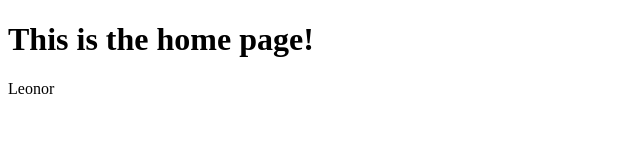
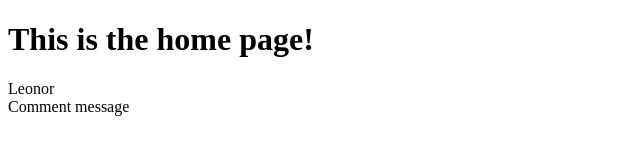
Before and after one commit to tkwang0530/visualCodeTest, a plain HTML site: page index.html in a window 1280 px wide. Shown: the whole page, without its empty margins (0-640 px from the left). Drawn offline with Linux system fonts and the light colour scheme.

Commit message:
add comment message in html file

```diff
--- a/index.html
+++ b/index.html
@@ -9,5 +9,9 @@
 <body>
   <h1>This is the home page!</h1>
   <p1>Leonor</p1>
+  <div>
+    <p3>Comment message</p3>
+  </div>
+
 </body>
 </html>
```
